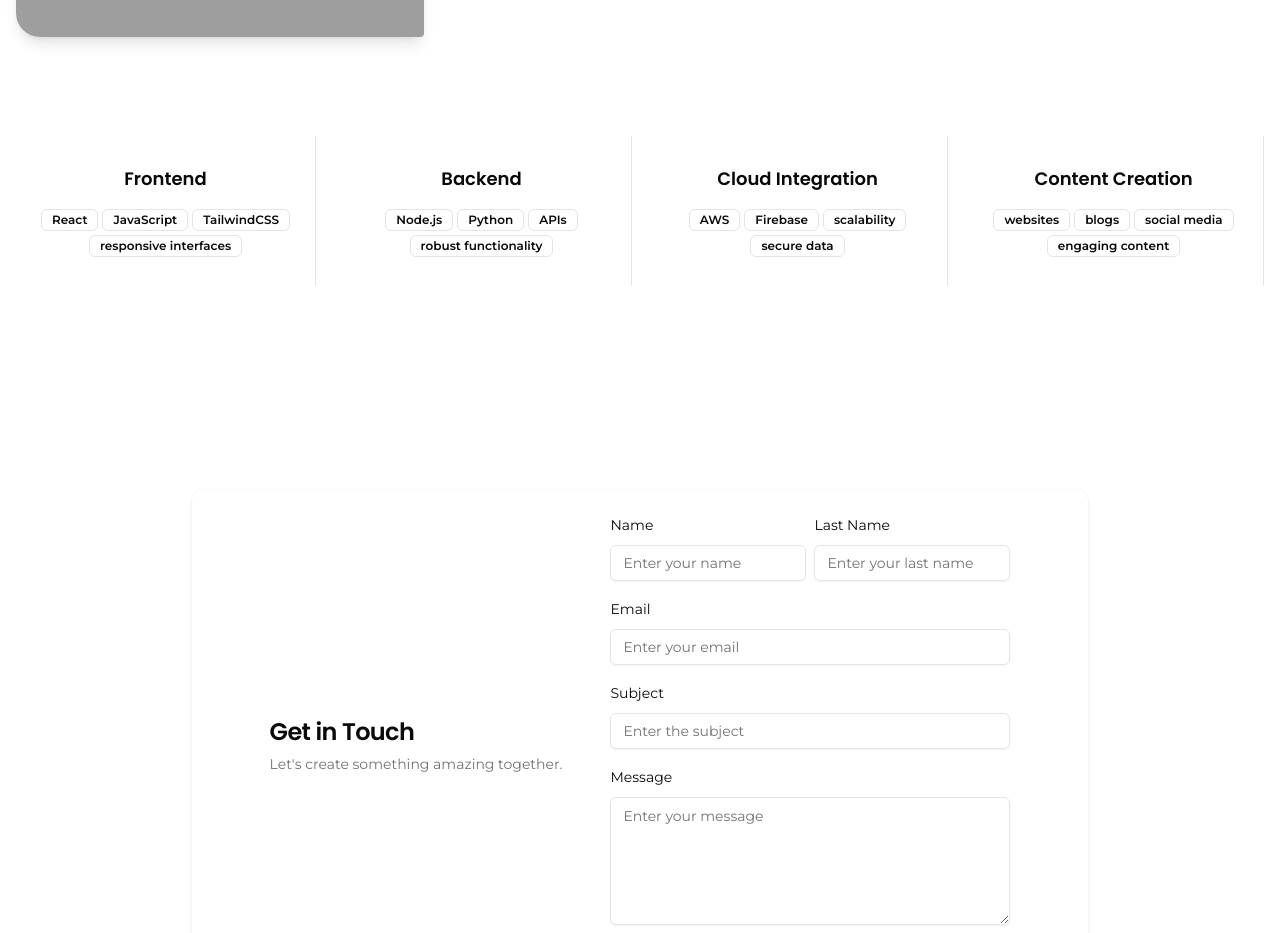
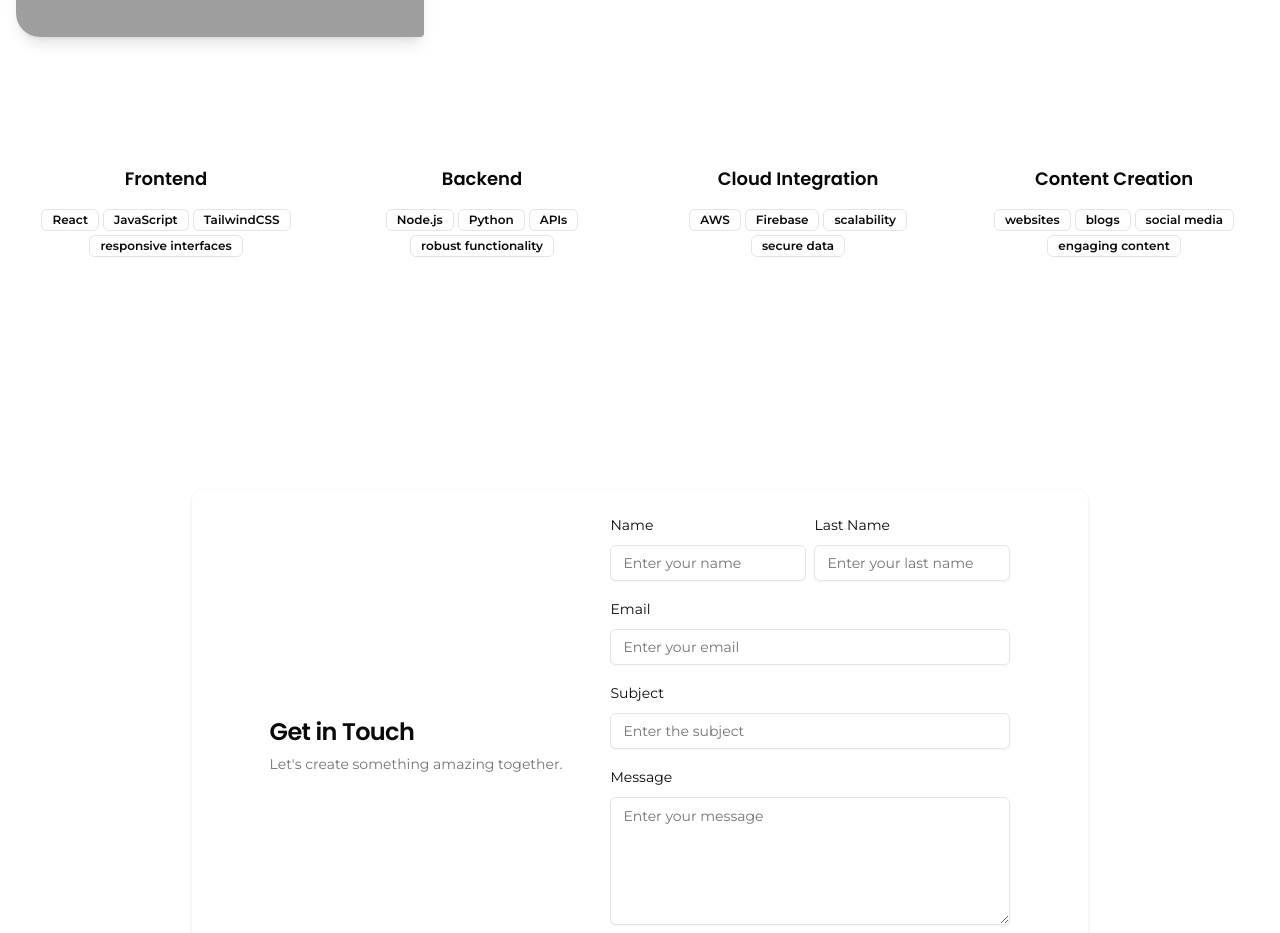
Before and after one commit to raphaeleliass/Meu-Portfolio, a Next.js app: page / in a window 1280 px wide. Shown: the part 3000-3933 px from the top of the page. Built offline with nearby package versions, Linux system fonts and the light colour scheme; grey boxes are pictures that could not be loaded.

Commit message:
refactor: remove unused Separator component from AboutMe

```diff
--- a/src/components/About-me.tsx
+++ b/src/components/About-me.tsx
@@ -6,7 +6,6 @@ import { Button } from "./ui/button";
 import { Download } from "lucide-react";
 import { bioData } from "@/data/bioData";
 import { Badge } from "./ui/badge";
-import { Separator } from "./ui/separator";
 import { ScrollTrigger } from "gsap/ScrollTrigger";
 import gsap from "gsap";
 
@@ -115,10 +114,6 @@ export default function AboutMe() {
                 ))}
               </div>
             </div>
-            <Separator
-              orientation="vertical"
-              className="hidden h-1/2 md:block"
-            />
           </div>
         ))}
       </div>
```
